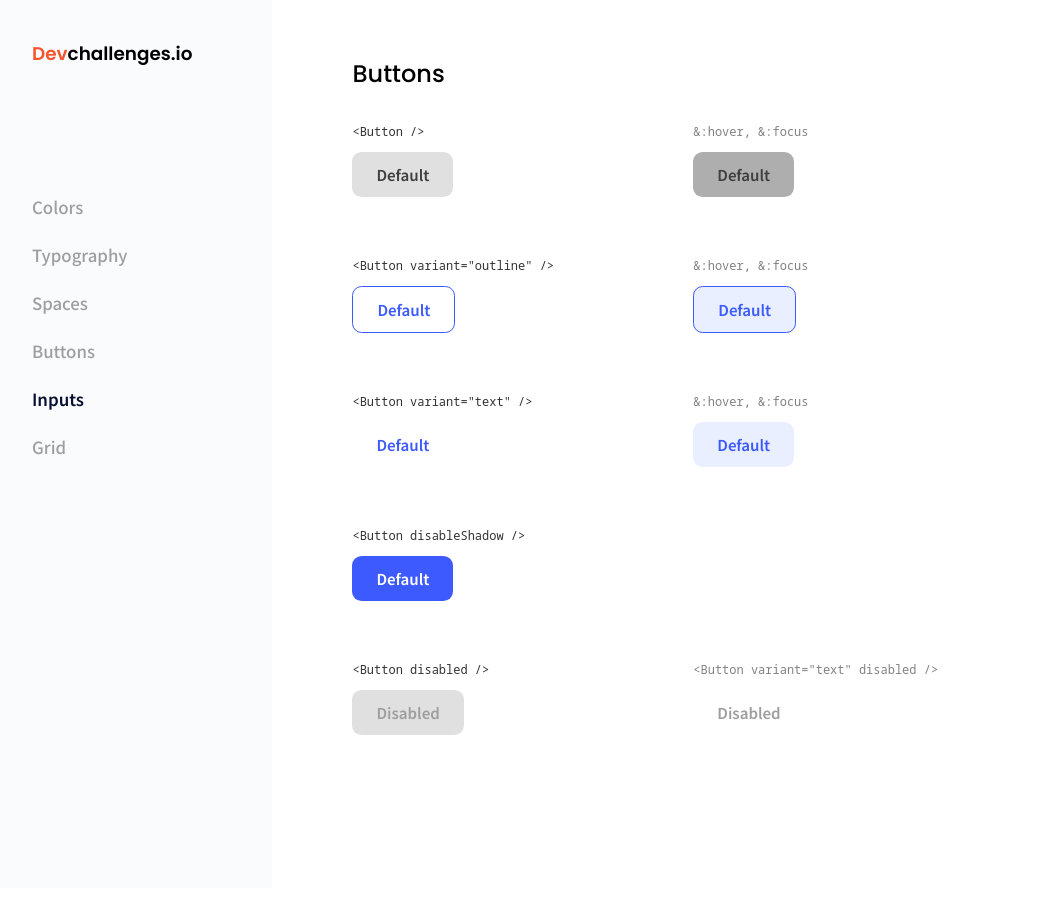
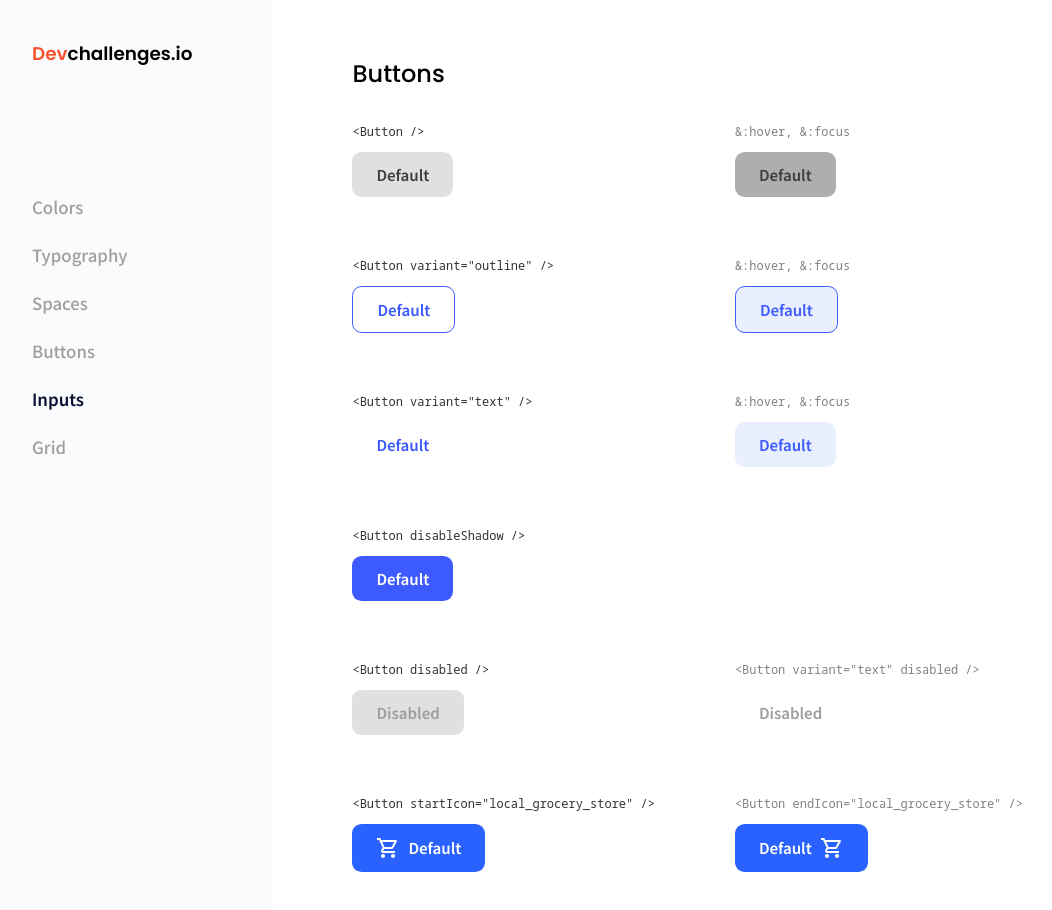
Before and after one commit to ShrutiShinde418/button-component, a React (Create React App) app: page / in a window 1280 px wide. Shown: the top 910 px of the page, without its empty margins (24-1076 px from the left). Before the commit the page ends 888 px from the top, so only its background shows below. Built offline with nearby package versions, Linux system fonts and the light colour scheme.

Commit message:
button with icon added

```diff
--- a/src/components/Button/Button.js
+++ b/src/components/Button/Button.js
@@ -1,6 +1,7 @@
 import React from "react";
 import ButtonHeading from "../ButtonHeading/ButtonHeading";
 import "./Button.scss";
+import icon from "../../icon.svg";
 var classNames = require("classnames");
 
 const Button = (props) => {
@@ -14,6 +15,7 @@ const Button = (props) => {
         disabled={props.disabled}
       >
         {props.content}
+        {props.icon && <img src={icon} alt="local_grocery_store" />}
       </button>
     </div>
   );
--- a/src/components/Button/Button.scss
+++ b/src/components/Button/Button.scss
@@ -51,7 +51,9 @@
   color: var(--blue1);
 }
 
-.text-hover {
+.text-hover,
+.text:hover,
+.text:focus {
   @extend .text;
   background-color: rgba(41, 98, 255, 0.1);
 }
@@ -66,3 +68,21 @@
   @extend .text;
   color: var(--gray1);
 }
+
+.primary {
+  @extend .btn-sm;
+  background-color: var(--primary);
+  color: var(--white);
+}
+
+.row {
+  display: flex;
+  justify-content: center;
+  align-items: center;
+  gap: 0.5rem;
+}
+
+.row-reverse {
+  @extend .row;
+  flex-direction: row-reverse;
+}
--- a/src/components/ButtonPage/ButtonPage.js
+++ b/src/components/ButtonPage/ButtonPage.js
@@ -6,7 +6,7 @@ const ButtonsPage = () => {
   return (
     <main className={classes.main}>
       <h2>Buttons</h2>
-      <div className={classes.grid}>
+      <div className={classes["grid-1"]}>
         <Button
           content="Default"
           class="default drop-shadow"
@@ -20,7 +20,7 @@ const ButtonsPage = () => {
           headingClass="state"
         />
       </div>
-      <div className={classes.grid}>
+      <div className={classes["grid-1"]}>
         <Button
           content="Default"
           class="outline-blue"
@@ -34,7 +34,7 @@ const ButtonsPage = () => {
           headingClass="state"
         />
       </div>
-      <div className={classes.grid}>
+      <div className={classes["grid-1"]}>
         <Button
           content="Default"
           class="text"
@@ -48,7 +48,7 @@ const ButtonsPage = () => {
           headingClass="state"
         />
       </div>
-      <div className={classes.grid}>
+      <div className={classes["grid-1"]}>
         <Button
           content="Default"
           class="blue"
@@ -56,7 +56,7 @@ const ButtonsPage = () => {
           headingClass="heading"
         />
       </div>
-      <div className={classes.grid}>
+      <div className={classes["grid-1"]}>
         <Button
           content="Disabled"
           class="disabled-default"
@@ -72,6 +72,22 @@ const ButtonsPage = () => {
           disabled={true}
         />
       </div>
+      <div className={classes["grid-1"]}>
+        <Button
+          content="Default"
+          class="primary row-reverse"
+          icon={true}
+          title='<Button startIcon="local_grocery_store" />'
+          headingClass="heading"
+        />
+        <Button
+          content="Default"
+          class="primary row"
+          icon={true}
+          title='<Button endIcon="local_grocery_store" />'
+          headingClass="state"
+        />
+      </div>
     </main>
   );
 };
--- a/src/components/ButtonPage/ButtonPage.module.css
+++ b/src/components/ButtonPage/ButtonPage.module.css
@@ -4,10 +4,10 @@
   margin: 2.25rem 0 0 5rem;
 }
 
-.grid {
+.grid-1 {
   display: grid;
   grid-template-columns: repeat(2, 1fr);
-  gap: 6rem;
+  gap: 5rem;
   margin-bottom: 3rem;
 }
 
```
Also changed, not shown: src/icon.svg (added).
